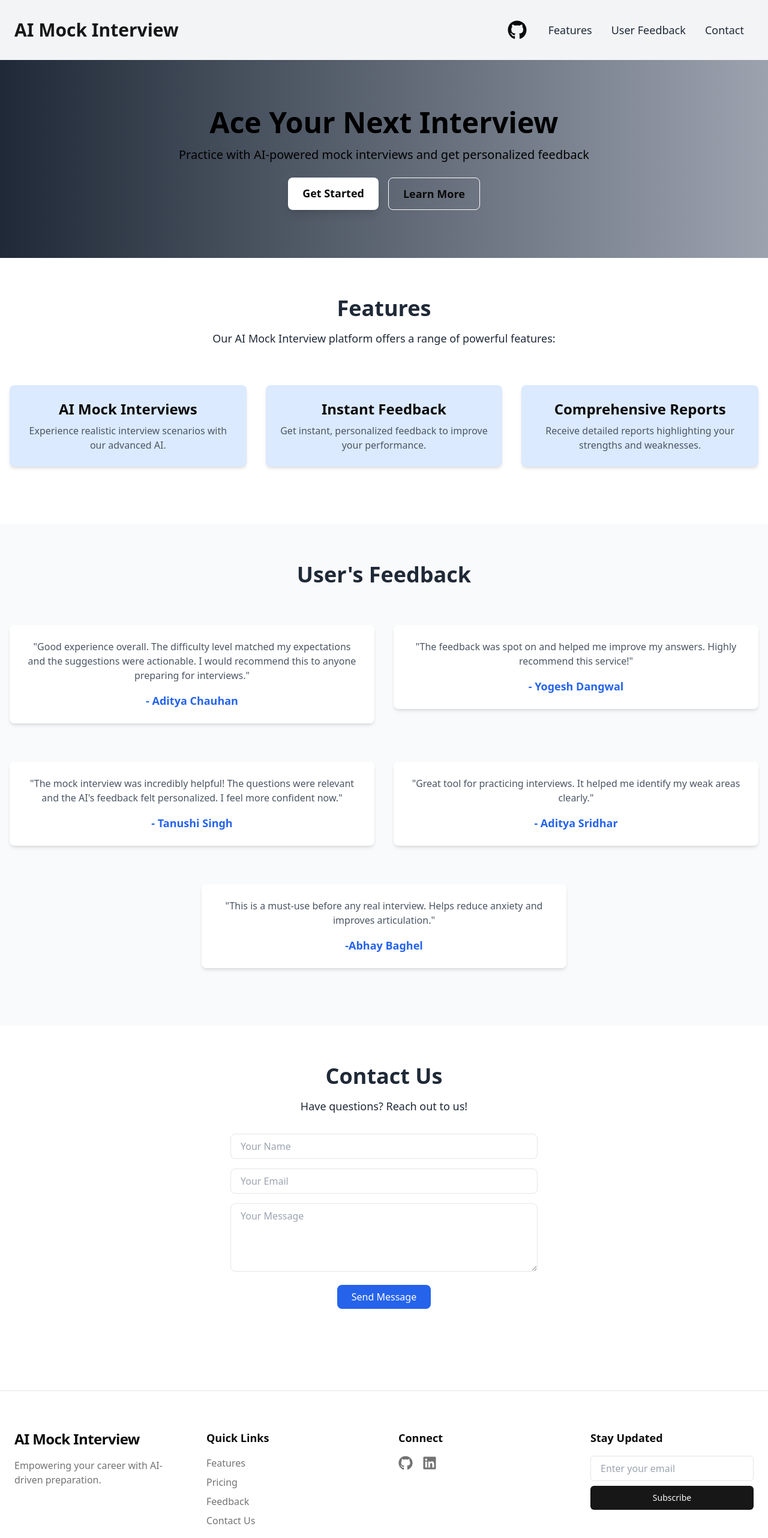
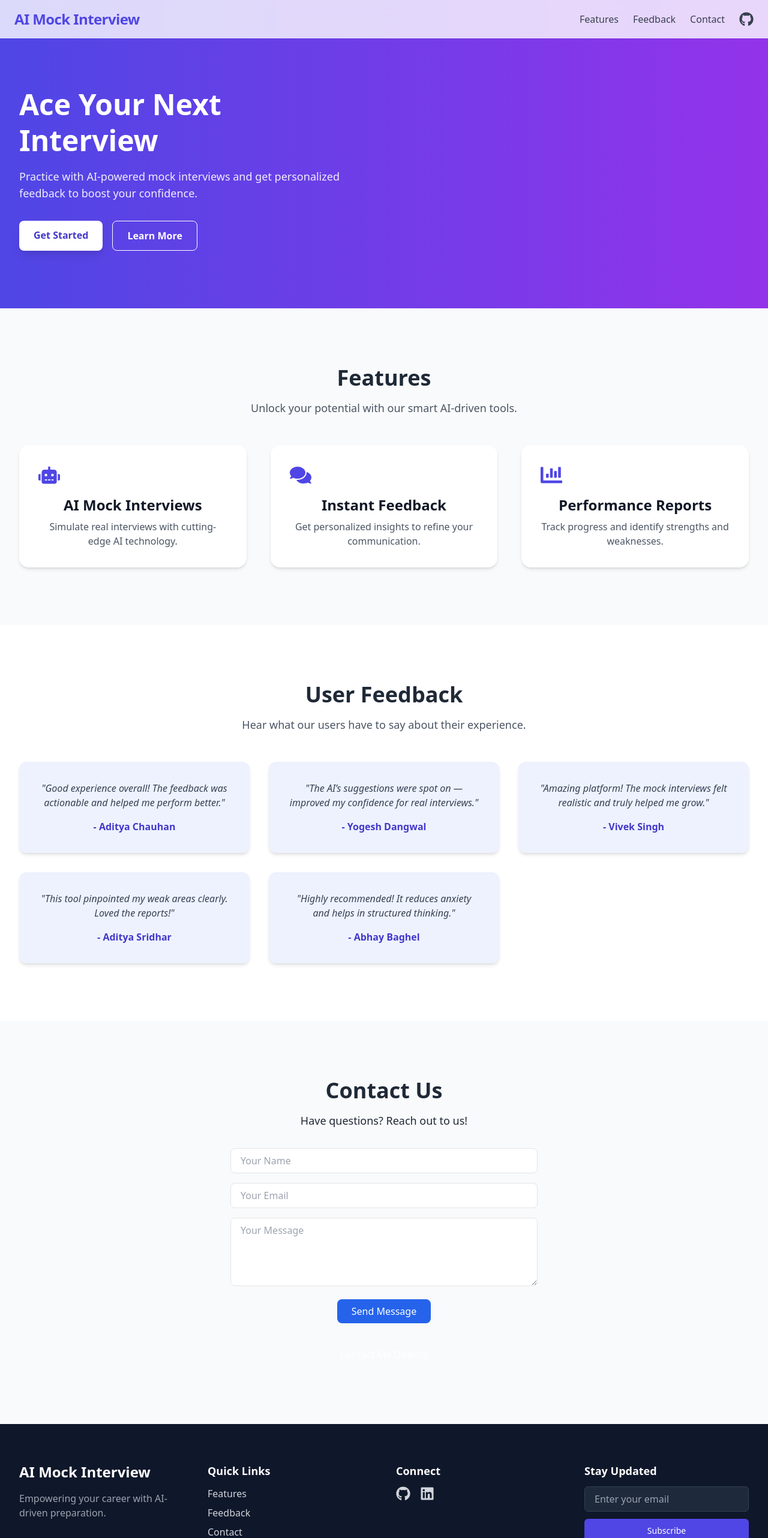
Before and after one commit to AdityaChauhan-star/MOCK-Interview, a Next.js app: page / in a window 1280 px wide. Shown: the top 2564 px of the page at 60% size. Built offline with nearby package versions, Linux system fonts and the light colour scheme.

Commit message:
Change page.js New UI

```diff
--- a/app/page.js
+++ b/app/page.js
@@ -1,199 +1,267 @@
-import React from 'react';
-import { Button } from '@/components/ui/button';
-import Head from 'next/head';
-import Contact from '@/_components/Contact';
-import Link from 'next/link';
-import { FaGithub, FaLinkedin } from 'react-icons/fa';
+"use client";
+import React from "react";
+import { motion } from "framer-motion";
+import { Button } from "@/components/ui/button";
+import Head from "next/head";
+import Contact from "@/_components/Contact";
+import Link from "next/link";
+import { FaGithub, FaLinkedin, FaRobot, FaComments, FaChartBar } from "react-icons/fa";
 
-
-const page = () => {
+const Page = () => {
   return (
-    <div>
+    <div className="bg-white text-gray-900 scroll-smooth">
       <Head>
         <title>AI Mock Interview</title>
-        <meta name="description" content="Ace your next interview with AI-powered mock interviews" />
+        <meta
+          name="description"
+          content="Ace your next interview with AI-powered mock interviews and personalized insights."
+        />
         <link rel="icon" href="/favicon.ico" />
       </Head>
 
-      <main className="min-h-screen">
       {/* Header Section */}
-        <header className="w-full py-8 bg-gray-100 shadow-md">
-          <div className="container mx-auto flex flex-col md:flex-row justify-between items-center px-6">
-            <h1 className="text-3xl font-bold text-primary">AI Mock Interview</h1>
-            <nav className="flex flex-col sm:flex-row flex-wrap items-center justify-between mt-4 md:mt-0 space-y-4 sm:space-y-0 sm:space-x-4">
-              <div>
+      <header className="fixed top-0 left-0 w-full z-50 backdrop-blur-md bg-white/80 shadow-sm">
+        <div className="container mx-auto flex flex-col md:flex-row justify-between items-center px-6 py-4">
+          <h1 className="text-2xl font-bold text-indigo-600 tracking-tight">
+            AI Mock Interview
+          </h1>
+          <nav className="flex flex-wrap gap-6 mt-3 md:mt-0 items-center text-gray-700">
+            <Link href="#features" className="hover:text-indigo-600 transition-colors">
+              Features
+            </Link>
+            <Link href="#testimonials" className="hover:text-indigo-600 transition-colors">
+              Feedback
+            </Link>
+            <Link href="#contact" className="hover:text-indigo-600 transition-colors">
+              Contact
+            </Link>
             <a
+              href="https://github.com/AdityaChauhan-star"
               target="_blank"
               rel="noopener noreferrer"
-                  href="https://github.com/AdityaChauhan-star">
-                  <FaGithub className="w-10 h-8" />
+              className="text-gray-700 hover:text-indigo-600 transition"
+            >
+              <FaGithub className="w-6 h-6" />
             </a>
-              </div>
-              <div className="flex flex-col sm:flex-row items-center space-y-2 sm:space-y-0">
-                <a href="#features" className="text-lg text-gray-800 mx-2 md:mx-4">Features</a>
-                <a href="#testimonials" className="text-lg text-gray-800 mx-2 md:mx-4">User Feedback</a>
-                <a href="#contact" className="text-lg text-gray-800 mx-2 md:mx-4">Contact</a>
-              </div>
           </nav>
         </div>
       </header>
 
       {/* Hero Section */}
-        <section className="flex flex-col items-center justify-center text-center py-20 bg-gradient-to-r from-gray-800 to-gray-400  px-6 md:px-0">
-          <h2 className="text-4xl md:text-5xl font-bold text-black">Ace Your Next Interview</h2>
-          <p className="mt-4 text-lg md:text-xl text-black ">Practice with AI-powered mock interviews and get personalized feedback</p>
-          <div className="mt-6 flex flex-col md:flex-row">
-            <a
+      <section className="flex flex-col-reverse md:flex-row items-center justify-between text-center md:text-left pt-36 pb-24 bg-gradient-to-r from-indigo-600 to-purple-600 text-white px-8">
+        <motion.div
+          initial={{ opacity: 0, y: 50 }}
+          whileInView={{ opacity: 1, y: 0 }}
+          transition={{ duration: 0.8 }}
+          className="max-w-xl"
+        >
+          <h2 className="text-5xl font-extrabold leading-tight">
+            Ace Your Next Interview
+          </h2>
+          <p className="mt-4 text-lg opacity-90">
+            Practice with AI-powered mock interviews and get personalized feedback
+            to boost your confidence.
+          </p>
+          <div className="mt-8 flex flex-col sm:flex-row gap-4">
+            <Link
               href="/dashboard"
-              className="px-6 py-3 mb-4 md:mb-0 md:mr-4 text-lg font-semibold bg-white !text-primary-600 rounded-lg shadow-lg hover:bg-gray-100"
+              className="bg-white text-indigo-700 px-6 py-3 rounded-lg font-semibold shadow-lg hover:shadow-xl hover:-translate-y-0.5 transition-all"
             >
               Get Started
-            </a>
+            </Link>
             <a
               href="#features"
-              className="px-6 py-3 text-lg font-semibold border border-white rounded-lg hover:bg-white hover:text-black-600"
+              className="border border-white px-6 py-3 rounded-lg font-semibold hover:bg-white hover:text-indigo-700 transition-all"
             >
               Learn More
             </a>
           </div>
+        </motion.div>
+
+        {/* <motion.img
+          src="/ai-illustration.svg"
+          alt="AI Interview"
+          className="w-full md:w-[45%] mb-10 md:mb-0"
+          initial={{ opacity: 0, scale: 0.9 }}
+          whileInView={{ opacity: 1, scale: 1 }}
+          transition={{ duration: 1 }}
+        /> */}
       </section>
 
       {/* Features Section */}
-        <section id="features" className="py-16 bg-white px-6 md:px-0">
+      <section id="features" className="py-24 px-8 bg-gray-50">
         <div className="container mx-auto text-center">
-            <h2 className="text-4xl font-bold text-gray-800">Features</h2>
-            <p className="mt-4 text-lg text-gray-800">
-              Our AI Mock Interview platform offers a range of powerful features:
+          <motion.h2
+            initial={{ opacity: 0, y: 30 }}
+            whileInView={{ opacity: 1, y: 0 }}
+            className="text-4xl font-bold text-gray-800"
+          >
+            Features
+          </motion.h2>
+          <p className="mt-4 text-lg text-gray-600">
+            Unlock your potential with our smart AI-driven tools.
           </p>
-            <div className="flex flex-wrap justify-center mt-8">
-              <div className="w-full md:w-1/3 px-4 py-8">
-                <div className="bg-blue-100 rounded-lg p-6 shadow-md">
-                  <h3 className="text-2xl font-semibold text-black-600">AI Mock Interviews</h3>
-                  <p className="mt-2 text-gray-600">Experience realistic interview scenarios with our advanced AI.</p>
-                </div>
-              </div>
-              <div className="w-full md:w-1/3 px-4 py-8">
-                <div className="bg-blue-100 rounded-lg p-6 shadow-md">
-                  <h3 className="text-2xl font-semibold text-black-600">Instant Feedback</h3>
-                  <p className="mt-2 text-gray-600">Get instant, personalized feedback to improve your performance.</p>
-                </div>
-              </div>
-              <div className="w-full md:w-1/3 px-4 py-8">
-                <div className="bg-blue-100 rounded-lg p-6 shadow-md">
-                  <h3 className="text-2xl font-semibold text-black-600">Comprehensive Reports</h3>
-                  <p className="mt-2 text-gray-600">Receive detailed reports highlighting your strengths and weaknesses.</p>
-                </div>
-              </div>
+
+          <div className="mt-12 grid grid-cols-1 md:grid-cols-3 gap-10">
+            {[
+              {
+                icon: <FaRobot className="text-indigo-600 text-4xl mb-4" />,
+                title: "AI Mock Interviews",
+                desc: "Simulate real interviews with cutting-edge AI technology.",
+              },
+              {
+                icon: <FaComments className="text-indigo-600 text-4xl mb-4" />,
+                title: "Instant Feedback",
+                desc: "Get personalized insights to refine your communication.",
+              },
+              {
+                icon: <FaChartBar className="text-indigo-600 text-4xl mb-4" />,
+                title: "Performance Reports",
+                desc: "Track progress and identify strengths and weaknesses.",
+              },
+            ].map((f, i) => (
+              <motion.div
+                key={i}
+                initial={{ opacity: 0, y: 30 }}
+                whileInView={{ opacity: 1, y: 0 }}
+                transition={{ delay: i * 0.2 }}
+                className="bg-white rounded-2xl p-8 shadow-md hover:shadow-xl hover:-translate-y-1 transition-all"
+              >
+                {f.icon}
+                <h3 className="text-2xl font-semibold mb-2">{f.title}</h3>
+                <p className="text-gray-600">{f.desc}</p>
+              </motion.div>
+            ))}
           </div>
         </div>
       </section>
 
       {/* Testimonials Section */}
-        <section id="testimonials" className="py-16 bg-gray-50 px-6 md:px-0">
+      <section id="testimonials" className="py-24 px-8 bg-white">
         <div className="container mx-auto text-center">
-            <h2 className="text-4xl font-bold text-gray-800">User's Feedback</h2>
-            <div className="flex flex-wrap justify-center mt-8">
-              <div className="w-full md:w-1/2 px-4 py-8">
-                <div className="bg-white rounded-lg p-6 shadow-md">
-                  <p className="text-gray-600">
-                    "Good experience overall. The difficulty level matched my expectations and the suggestions were actionable. I would recommend this to anyone preparing for interviews."
+          <h2 className="text-4xl font-bold text-gray-800">User Feedback</h2>
+          <p className="mt-4 text-lg text-gray-600">
+            Hear what our users have to say about their experience.
           </p>
-                  <h4 className="mt-4 text-lg font-semibold text-blue-600">- Aditya Chauhan</h4>
-                </div>
-              </div>
-              <div className="w-full md:w-1/2 px-4 py-8">
-                <div className="bg-white rounded-lg p-6 shadow-md">
-                  <p className="text-gray-600">
-                    "The feedback was spot on and helped me improve my answers. Highly recommend this service!"
-                  </p>
-                  <h4 className="mt-4 text-lg font-semibold text-blue-600">- Yogesh Dangwal</h4>
-                </div>
-              </div>
-              <div className="w-full md:w-1/2 px-4 py-8">
-                <div className="bg-white rounded-lg p-6 shadow-md">
-                  <p className="text-gray-600">
-                    "The mock interview was incredibly helpful! The questions were relevant and the AI's feedback felt personalized. I feel more confident now."
-                  </p>
-                  <h4 className="mt-4 text-lg font-semibold text-blue-600">- Tanushi Singh</h4>
-                </div>
-              </div>
-              <div className="w-full md:w-1/2 px-4 py-8">
-                <div className="bg-white rounded-lg p-6 shadow-md">
-                  <p className="text-gray-600">
-                    "Great tool for practicing interviews. It helped me identify my weak areas clearly."
-                  </p>
-                  <h4 className="mt-4 text-lg font-semibold text-blue-600">- Aditya Sridhar</h4>
-                </div>
-              </div>
-              <div className="w-full md:w-1/2 px-4 py-8">
-                <div className="bg-white rounded-lg p-6 shadow-md">
-                  <p className="text-gray-600">
-                    "This is a must-use before any real interview. Helps reduce anxiety and improves articulation."
-                  </p>
-                  <h4 className="mt-4 text-lg font-semibold text-blue-600">-Abhay Baghel</h4>
-                </div>
-              </div>
+
+          <div className="mt-12 grid grid-cols-1 md:grid-cols-2 lg:grid-cols-3 gap-8">
+            {[
+              {
+                name: "Aditya Chauhan",
+                feedback:
+                  "Good experience overall! The feedback was actionable and helped me perform better.",
+              },
+              {
+                name: "Yogesh Dangwal",
+                feedback:
+                  "The AI’s suggestions were spot on — improved my confidence for real interviews.",
+              },
+              {
+                name: "Vivek Singh",
+                feedback:
+                  "Amazing platform! The mock interviews felt realistic and truly helped me grow.",
+              },
+              {
+                name: "Aditya Sridhar",
+                feedback:
+                  "This tool pinpointed my weak areas clearly. Loved the reports!",
+              },
+              {
+                name: "Abhay Baghel",
+                feedback:
+                  "Highly recommended! It reduces anxiety and helps in structured thinking.",
+              },
+            ].map((t, i) => (
+              <motion.div
+                key={i}
+                initial={{ opacity: 0, scale: 0.9 }}
+                whileInView={{ opacity: 1, scale: 1 }}
+                transition={{ delay: i * 0.1 }}
+                className="bg-indigo-50 p-8 rounded-xl shadow-md hover:shadow-lg transition-all"
+              >
+                <p className="text-gray-700 italic">"{t.feedback}"</p>
+                <h4 className="mt-4 font-semibold text-indigo-700">- {t.name}</h4>
+              </motion.div>
+            ))}
           </div>
         </div>
       </section>
 
       {/* Contact Section */}
-        <section id="contact" className="py-16 bg-white px-6 md:px-0">
-          <Contact/>
+      <section id="contact" className="py-24 bg-gray-50 px-8">
+        <Contact />
       </section>
-      </main>
 
-      {/* Footer Section */}
-      <footer className="py-16 bg-card border-t border-border">
-        <div className="container mx-auto px-6 grid grid-cols-1 md:grid-cols-4 gap-12">
+      {/* Footer */}
+      <footer className="bg-slate-900 text-gray-300 py-16">
+        <div className="container mx-auto grid grid-cols-1 md:grid-cols-4 gap-10 px-8">
           <div>
-            <h3 className="text-2xl font-bold text-foreground mb-4 tracking-tight">AI Mock Interview</h3>
-            <p className="text-muted-foreground font-light">Empowering your career with AI-driven preparation.</p>
+            <h3 className="text-2xl font-bold text-white mb-4">AI Mock Interview</h3>
+            <p className="text-gray-400">
+              Empowering your career with AI-driven preparation.
+            </p>
           </div>
           <div>
-            <h4 className="text-lg font-semibold text-foreground mb-4">Quick Links</h4>
+            <h4 className="text-lg font-semibold mb-3 text-white">Quick Links</h4>
             <ul className="space-y-2">
-              <li><a href="#features" className="text-muted-foreground hover:text-primary transition-colors duration-300">Features</a></li>
-              <li><a href="#pricing" className="text-muted-foreground hover:text-primary transition-colors duration-300">Pricing</a></li>
-              <li><a href="#testimonials" className="text-muted-foreground hover:text-primary transition-colors duration-300">Feedback</a></li>
-              <li><a href="#contact" className="text-muted-foreground hover:text-primary transition-colors duration-300">Contact Us</a></li>
+              <li>
+                <a href="#features" className="hover:text-indigo-400 transition">
+                  Features
+                </a>
+              </li>
+              <li>
+                <a href="#testimonials" className="hover:text-indigo-400 transition">
+                  Feedback
+                </a>
+              </li>
+              <li>
+                <a href="#contact" className="hover:text-indigo-400 transition">
+                  Contact
+                </a>
+              </li>
             </ul>
           </div>
           <div>
-            <h4 className="text-lg font-semibold text-foreground mb-4">Connect</h4>
+            <h4 className="text-lg font-semibold mb-3 text-white">Connect</h4>
             <div className="flex space-x-4">
-              <a href="https://github.com/AdityaChauhan-star" target="_blank" rel="noopener noreferrer" className="text-muted-foreground hover:text-primary transition-colors duration-300" aria-label="GitHub">
+              <a
+                href="https://github.com/AdityaChauhan-star"
+                target="_blank"
+                rel="noopener noreferrer"
+                className="hover:text-indigo-400 transition"
+              >
                 <FaGithub className="w-6 h-6" />
               </a>
-              <a href="https://www.linkedin.com/in/aditya-chauhan-016986247/" target="_blank" rel="noopener noreferrer" className="text-muted-foreground hover:text-primary transition-colors duration-300" aria-label="LinkedIn">
+              <a
+                href="https://www.linkedin.com/in/aditya-chauhan-016986247/"
+                target="_blank"
+                rel="noopener noreferrer"
+                className="hover:text-indigo-400 transition"
+              >
                 <FaLinkedin className="w-6 h-6" />
               </a>
-              {/* Add more social links as needed */}
             </div>
           </div>
           <div>
-            <h4 className="text-lg font-semibold text-foreground mb-4">Stay Updated</h4>
-            <form className="flex flex-col gap-2">
+            <h4 className="text-lg font-semibold mb-3 text-white">Stay Updated</h4>
+            <form className="flex flex-col gap-3">
               <input
                 type="email"
                 placeholder="Enter your email"
-                className="px-4 py-2 bg-input border border-border rounded-md text-foreground focus:outline-none focus:ring-2 focus:ring-ring"
-                aria-label="Email for newsletter"
+                className="px-4 py-2 rounded-md bg-slate-800 border border-slate-700 text-gray-200 focus:outline-none focus:ring-2 focus:ring-indigo-500"
               />
-              <Button className="bg-primary text-primary-foreground hover:bg-[hsl(var(--primary)/0.9)] transition-all duration-300">
+              <Button className="bg-indigo-600 hover:bg-indigo-500 transition-all text-white">
                 Subscribe
               </Button>
             </form>
           </div>
         </div>
-        <div className="container mx-auto px-6 mt-12 text-center">
-          <p className="text-muted-foreground text-sm font-light">
+        <div className="text-center mt-10 text-gray-500 text-sm">
           © {new Date().getFullYear()} AI Mock Interview. All rights reserved.
-          </p>
         </div>
       </footer>
     </div>
   );
 };
 
-export default page;
+export default Page;
```
Lines whose indentation alone changed are shown as unchanged.
